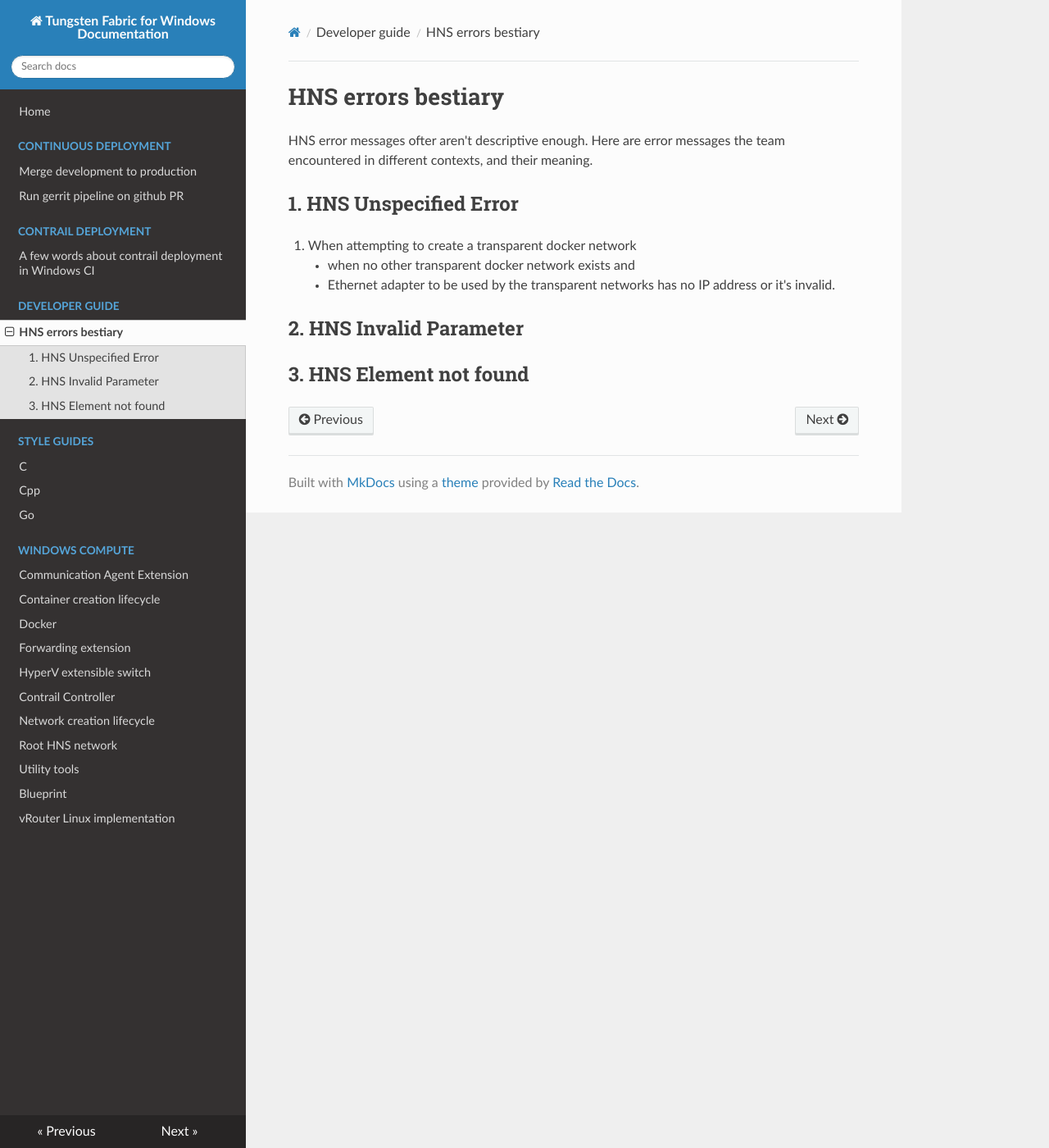
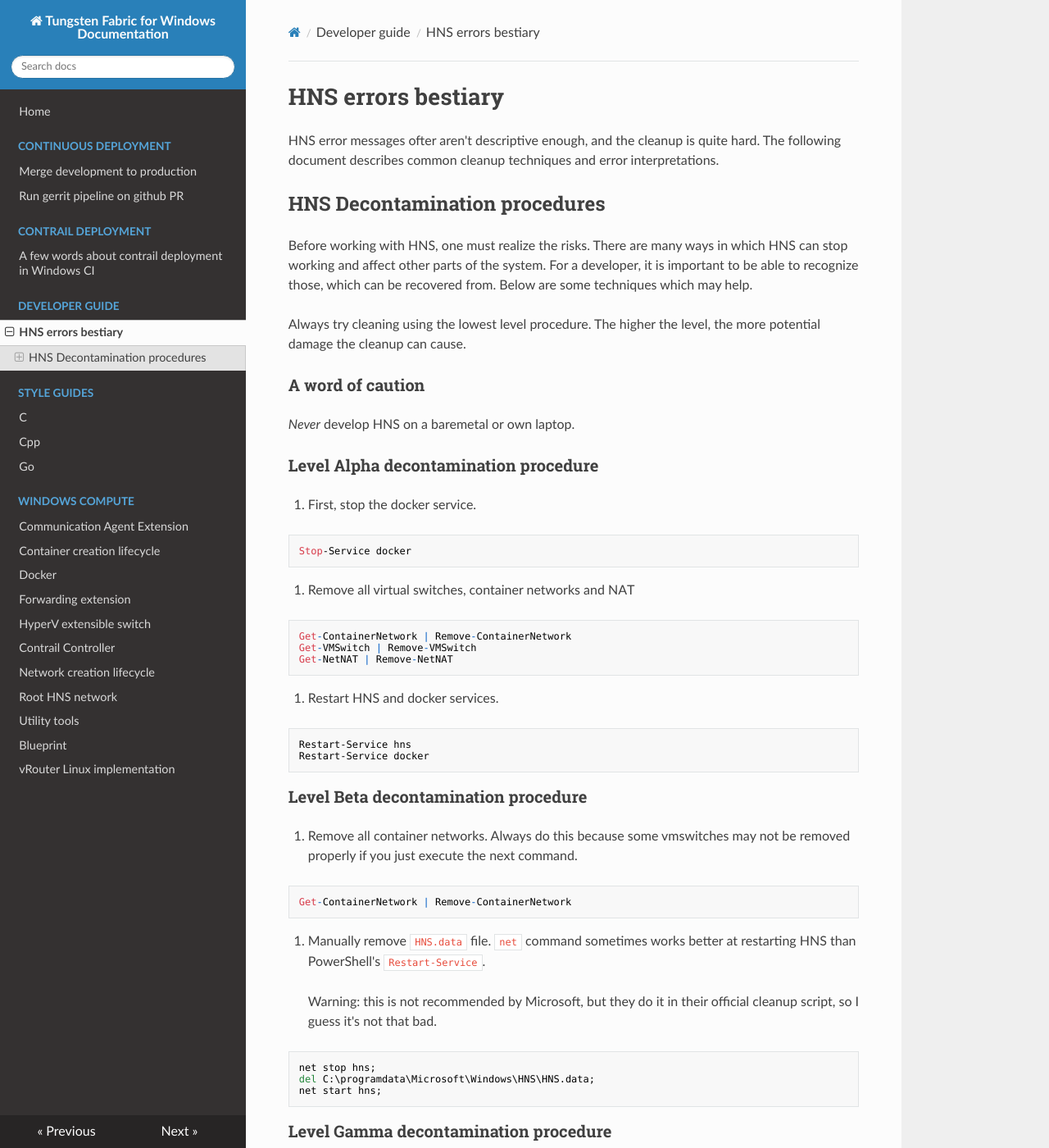
Before and after one commit to piotr-szuberski/contrail-windows-docs, an MkDocs documentation site: the page built from doc/developer_guide/HNS_error_bestiary.md, in a window 1280 px wide and 1400 px high. Shown: the whole window at 82% size. Built offline with MkDocs 1.6.1, drawn with Linux system fonts in a browser that asks for light colours; nearby versions of some CDN libraries; some of the changed text lies outside the part shown.

Commit message:
Add more entries to the HNS bestiary. (#10)

````diff
--- a/doc/developer_guide/HNS_error_bestiary.md
+++ b/doc/developer_guide/HNS_error_bestiary.md
@@ -1,14 +1,122 @@
 # HNS errors bestiary
 
-HNS error messages ofter aren't descriptive enough.
-Here are error messages the team encountered in different contexts, and their meaning.
+HNS error messages ofter aren't descriptive enough, and the cleanup is quite hard.
+The following document describes common cleanup techniques and error interpretations.
+
+## HNS Decontamination procedures
+
+Before working with HNS, one must realize the risks.
+There are many ways in which HNS can stop working and affect other parts of the system.
+For a developer, it is important to be able to recognize those, which can be recovered
+from. Below are some techniques which may help.
+
+Always try cleaning using the lowest level procedure. The higher the level, the more
+potential damage the cleanup can cause.
+
+### A word of caution
+
+*Never* develop HNS on a baremetal or own laptop.
+
+### Level Alpha decontamination procedure
+
+1. First, stop the docker service.
+```
+Stop-Service docker
+```
+2. Remove all virtual switches, container networks and NAT
+```
+Get-ContainerNetwork | Remove-ContainerNetwork
+Get-VMSwitch | Remove-VMSwitch
+Get-NetNAT | Remove-NetNAT
+```
+
+3. Restart HNS and docker services.
+```
+Restart-Service hns
+Restart-Service docker
+```
+
+### Level Beta decontamination procedure
+
+1. Remove all container networks. Always do this because some vmswitches may not be removed properly if you just execute the next command.
+```
+Get-ContainerNetwork | Remove-ContainerNetwork
+```
+
+2. Manually remove `HNS.data` file. `net` command sometimes works better at restarting HNS than PowerShell's `Restart-Service`.
+
+> Warning: this is not recommended by Microsoft, but they do it in their official cleanup script, so I guess it's not that bad.
+
+```
+net stop hns;
+del C:\programdata\Microsoft\Windows\HNS\HNS.data;
+net start hns;
+```
+
+### Level Gamma decontamination procedure
+
+Use official Microsoft script to cleanup. It will also cleanup some registry entries and do much more.
+
+https://github.com/MicrosoftDocs/Virtualization-Documentation/tree/live/windows-server-container-tools/CleanupContainerHostNetworking
+
+### Level [REDACTED] decontamination procedure
+
+Everything is lost. All we can do wipe all devices and hope that the contamination won't spread to other hosts.
+
+> Warning: this might BSOD.
+
+```
+// perform as single command because you will lose connectivity during netcfg -D
+netcfg -D; Restart-Computer -force
+```
+
+# HNS error specimen list
+
+The following chapter contains a list of HNS errors encountered throughout development, along with reproduction methods and natural habitat.
 
 ## 1. HNS Unspecified Error
 
-1. When attempting to create a transparent docker network
+### Natural habitat:
+
+TODO
+
+### Reproduction:
+
+TODO
+
+## 2. HNS Invalid Parameter
+
+### Natural habitat:
+
+TODO
+
+### Reproduction:
+
+TODO
+
+## 3. HNS Element not found
+
+### Natural habitat:
+
+1. [Hypothesis] When attempting to create a transparent docker network
     * when no other transparent docker network exists and
     * Ethernet adapter to be used by the transparent networks has no IP address or it's invalid.
 
-## 2. HNS Invalid Parameter
+### Reproduction:
 
-## 3. HNS Element not found
+See https://github.com/Microsoft/hcsshim/issues/95
+
+## 4. HNS failed with error : {Object Exists} An attempt was made to create an object and the object name already exists
+
+### Natural habitat:
+
+This error probably happens when docker tries to create NAT network, but HNS left over some trash after last NAT network.
+
+Cleanup everything as explained in the Decontamination Procedures chapter. If the problem still persists, just create a random NAT network:
+```
+New-ContainerNetwork foo
+```
+
+### Reproduction:
+
+TODO
````
